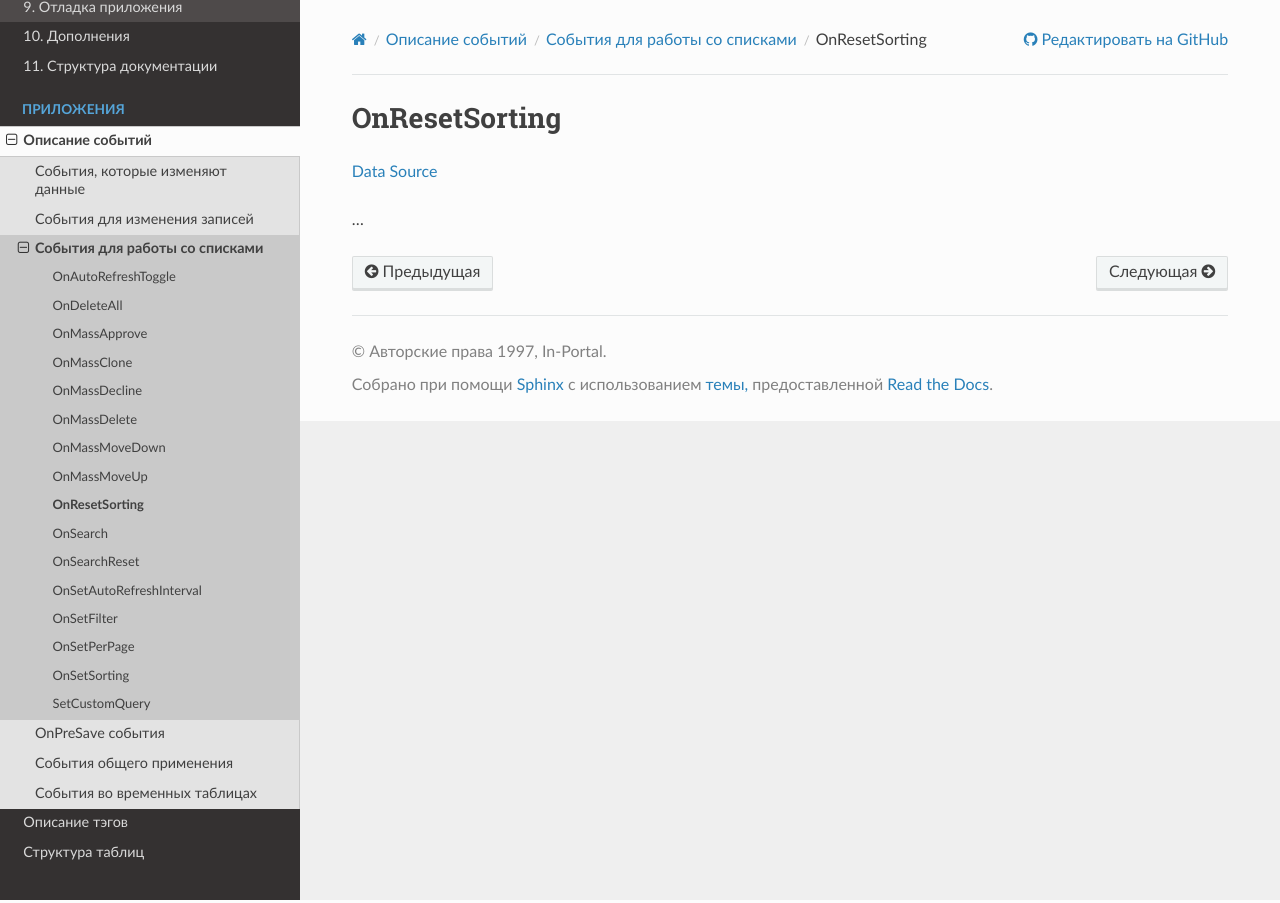
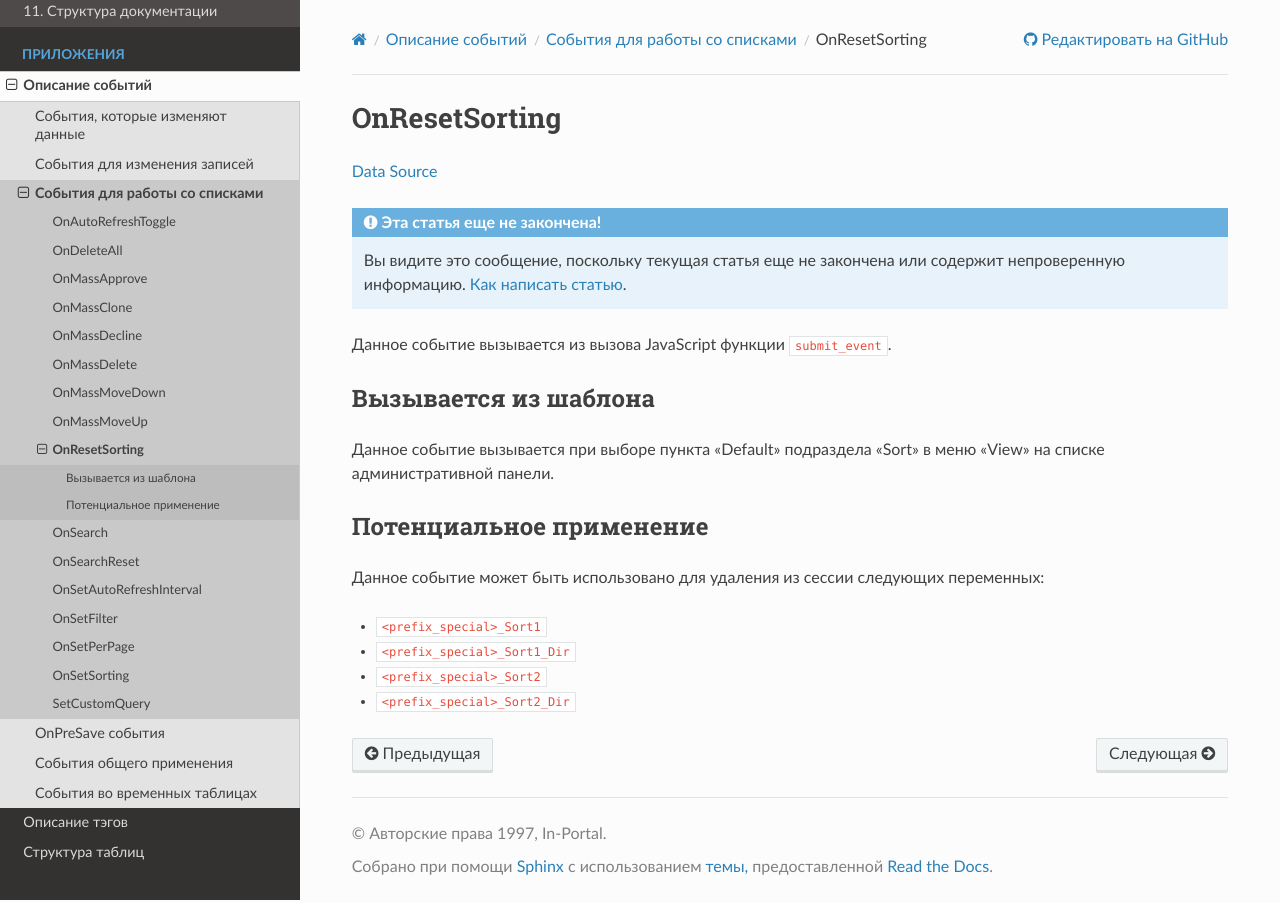
Before and after one commit to in-portal/guide-ru, a Sphinx documentation site: the page built from docs/events/lists/on_reset_sorting.rst, in a window 1280 px wide. Built offline with Sphinx 7.4.7 and the Read the Docs theme 3.1.0, drawn with Linux system fonts in a browser that asks for light colours.

Commit message:
Integrated "/events/lists/on_reset_sorting.rst"

```diff
--- a/docs/events/lists/on_reset_sorting.rst
+++ b/docs/events/lists/on_reset_sorting.rst
@@ -2,6 +2,23 @@ OnResetSorting
 ==============
 `Data Source`_
 
-...
+.. include:: /includes/not_finished.rst
+
+Данное событие вызывается из вызова JavaScript функции ``submit_event``.
+
+Вызывается из шаблона
+---------------------
+
+Данное событие вызывается при выборе пункта "Default" подраздела "Sort" в меню "View" на списке административной панели.
+
+Потенциальное применение
+------------------------
+
+Данное событие может быть использовано для удаления из сессии следующих переменных:
+
+- ``<prefix_special>_Sort1``
+- ``<prefix_special>_Sort1_Dir``
+- ``<prefix_special>_Sort2``
+- ``<prefix_special>_Sort2_Dir``
 
 .. _Data Source: http://guide.in-portal.org/rus/index.php/EventHandler:OnResetSorting
```
